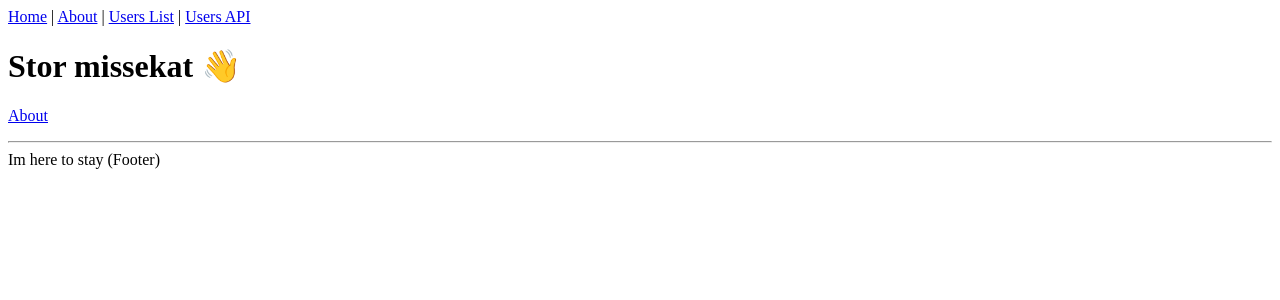
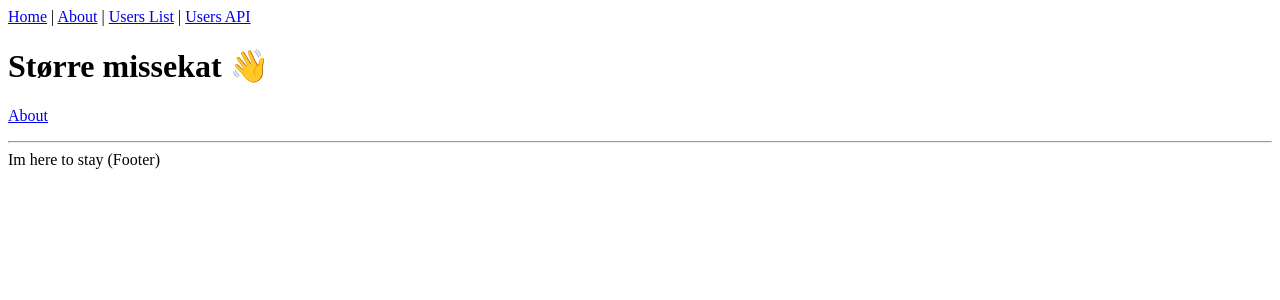
Before and after one commit to 02363-Front-end-technology/02363, a Next.js app: page / in a window 1280 px wide. Shown: the top 300 px of the page. Built offline with nearby package versions, Linux system fonts and the light colour scheme.

Commit message:
Større missekat

```diff
--- a/pages/index.tsx
+++ b/pages/index.tsx
@@ -3,7 +3,7 @@ import Layout from '../components/Layout';
 
 const IndexPage = () => (
 	<Layout title='Home | Next.js + TypeScript Example'>
-		<h1>Stor missekat 👋</h1>
+		<h1>Større missekat 👋</h1>
 		<p>
 			<Link href='/about'>
 				<a>About</a>
```
